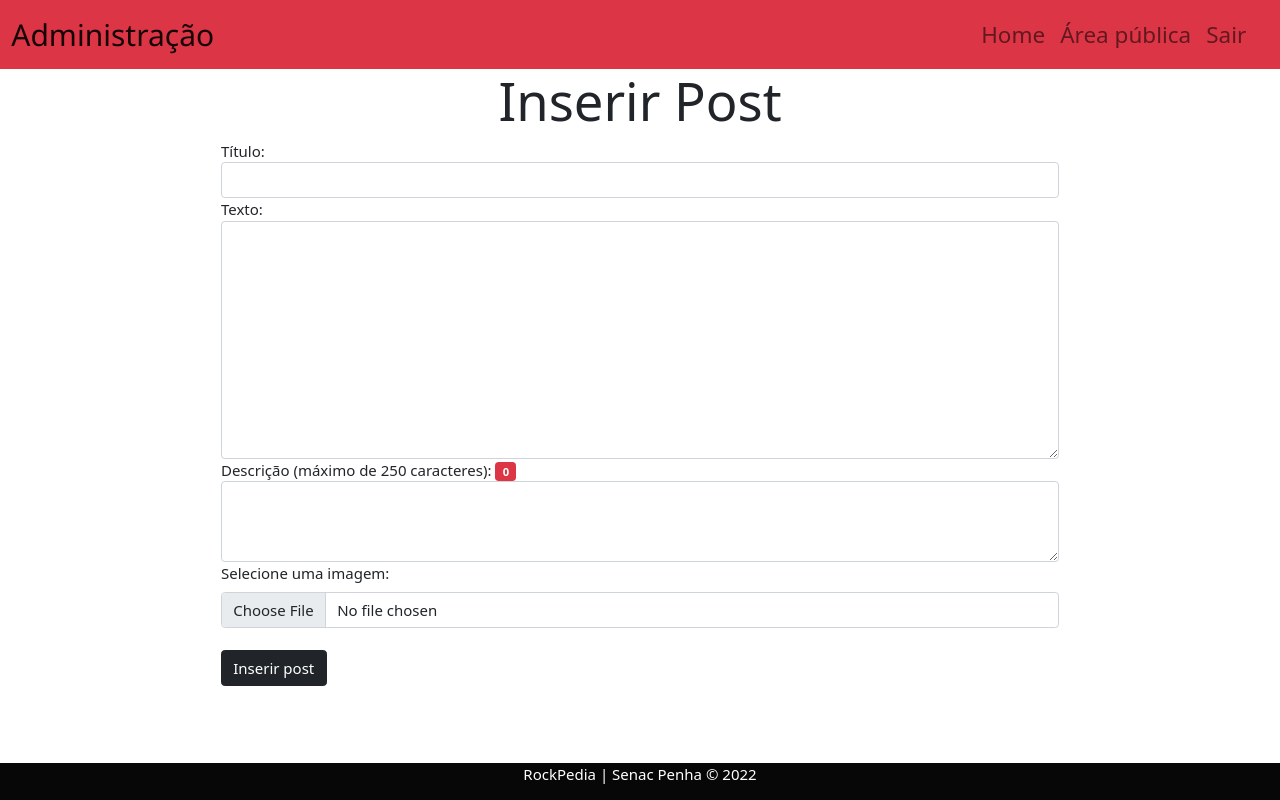
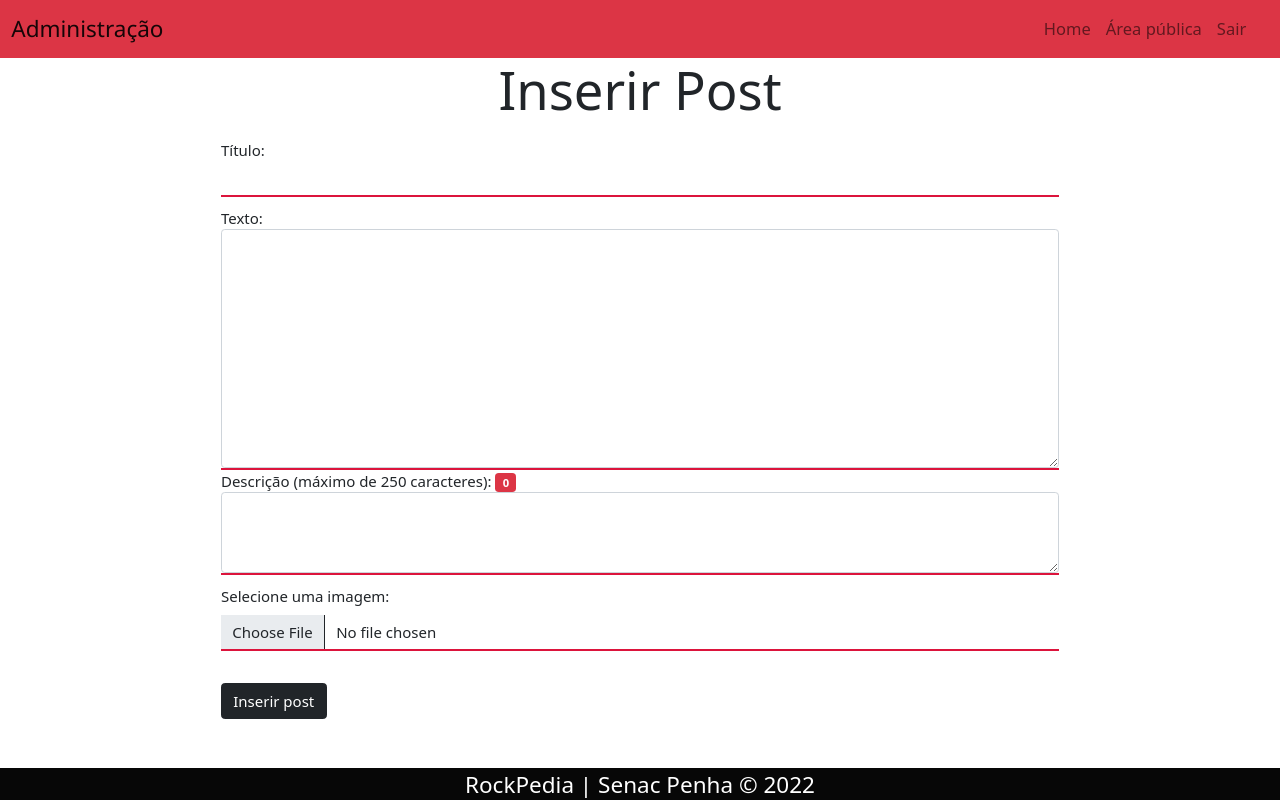
Before and after one commit to thaissechetin/rockpedia_senac, a PHP site: page /admin/post-insere.php in a window 1280 px wide. Run offline with PHP 8.4, Linux system fonts and the light colour scheme; the visitor is signed in with stand-in values (Sample User, id 1); some libraries are stand-ins or nearby versions; some web fonts are replaced.

Commit message:
alterações na página de post-detalhe e formulários

```diff
--- a/admin/meu-perfil.php
+++ b/admin/meu-perfil.php
@@ -24,15 +24,15 @@ if (isset($_POST['atualizar'])) {
 <h2 class="text-center display-4">Atualizar meu perfil</h2>
 
 <form action="" method="post" id="form-atualizar" name="form-atualizar" class="mx-auto w-75">
-    <div class="form-group">
+    <div class="form-group label-float">
         <label for="nome">Nome:</label>
         <input class="form-control" value="<?= $usuario['nome'] ?>" required type="text" id="nome" name="nome" placeholder="Nome (obrigatório)">
     </div>
-    <div class="form-group">
+    <div class="form-group label-float">
         <label for="email">E-mail:</label>
         <input class="form-control" value="<?= $usuario['email'] ?>" required type="email" id="email" name="email" placeholder="E-mail (obrigatório)">
     </div>
-    <div class="form-group">
+    <div class="form-group label-float">
         <label for="senha">Senha</label>
         <i class="fa-solid fa-eye senha1"></i>
         <input class="form-control" type="password" id="senha" name="senha" placeholder="Preencha apenas se for alterar">
--- a/admin/post-insere.php
+++ b/admin/post-insere.php
@@ -20,23 +20,23 @@ if (isset($_POST['inserir'])) {
 <!-- adicionamos o atributo enctype para habilitar o suporte de envio de arquivos via formulário -->
 <form enctype="multipart/form-data" class="mx-auto w-75" action="" method="post" id="form-inserir" name="form-inserir">
 
-    <div class="form-group">
+    <div class="form-group label-float">
         <label for="titulo">Título:</label>
         <input class="form-control" required type="text" id="titulo" name="titulo">
     </div>
 
-    <div class="form-group">
+    <div class="form-group textos">
         <label for="texto">Texto:</label>
-        <textarea class="form-control" required name="texto" id="texto" cols="50" rows="10"></textarea>
+        <textarea class="form-control" required name="texto" id="texto" cols="30" rows="10"></textarea>
     </div>
 
-    <div class="form-group">
+    <div class="form-group textos">
         <label for="descricao">Descrição (máximo de 250 caracteres):</label>
         <span id="maximo" class="badge bg-danger">0</span>
-        <textarea class="form-control" required name="descricao" id="descricao" cols="50" rows="3" maxlength="250"></textarea>
+        <textarea class="form-control" required name="descricao" id="descricao" cols="30" rows="3" maxlength="250"></textarea>
     </div>
 
-    <div class="form-group">
+    <div class="form-group label-float">
         <label for="imagem" class="form-label">Selecione uma imagem:</label>
         <input required class="form-control" type="file" id="imagem" name="imagem" accept="image/png, image/jpeg, image/gif, image/svg+xml">
     </div>
--- a/style.css
+++ b/css/style.css
@@ -3,6 +3,8 @@
 
 *, *::after, *::before {
     box-sizing: border-box;
+    margin: 0;
+    padding: 0;
 }
 
 html {
@@ -15,12 +17,13 @@ header {
 }
 
 main {
-    margin-bottom: 35px;
+    padding-bottom: 35px;
 }
 
 footer {
     background-color: #070707;
     color: #fff;
+    height: 4vh;
 }
 
 p {
@@ -29,11 +32,11 @@ p {
 
 .logo {
     font-family: 'New Rocker', 'Segoe UI', Tahoma, Geneva, Verdana, sans-serif;
-    font-size: 2rem;
+    font-size: 1.5rem;
 }
 
 .nav-link {
-    font-size: 1.5rem;
+    font-size: 1.1rem;
 }
 
 .pcd {
@@ -63,7 +66,7 @@ button {
 }
 
 .limitador {
-    margin-top: 105px;
+    margin-top: 13vh;
 }
 
 .conteudo {
@@ -106,3 +109,38 @@ button {
     word-spacing: 5px;
     line-height: 28px;
 }
+
+.label-float input, .form-select {
+    border: 0;
+    border-bottom: 2px solid crimson;
+    border-radius: 0;
+}
+
+.label-float {
+    position: relative;
+    padding: 10px 0px;
+}
+
+.textos {
+    border-bottom: 2px solid crimson;
+    border-radius: 0;
+}
+
+.fa-eye {
+    position: absolute;
+    top: 43px;
+    right: 10px;
+    cursor: pointer;
+    color: #070707;
+    padding: 0px 20px;
+}
+
+.card-body {
+    background-color: #070707;
+    color: #fff;
+}
+
+.contraste {
+    background-color: #fff;
+    color: #070707;
+}
--- a/includes/footer-admin.php
+++ b/includes/footer-admin.php
@@ -1,6 +1,6 @@
 </main>
 <footer class="fixed-bottom">
-    <p class="text-center">RockPedia | Senac Penha &copy; 2022</p>
+    <p class="text-center lead">RockPedia | Senac Penha &copy; 2022</p>
 </footer>
 <!-- bootstrap js -->
 <script src="https://cdn.jsdelivr.net/npm/bootstrap@5.1.3/dist/js/bootstrap.bundle.min.js" integrity="sha384-ka7Sk0Gln4gmtz2MlQnikT1wXgYsOg+OMhuP+IlRH9sENBO0LRn5q+8nbTov4+1p" crossorigin="anonymous"></script>
--- a/includes/header-admin.php
+++ b/includes/header-admin.php
@@ -22,7 +22,7 @@ $pagina = basename($_SERVER['PHP_SELF']);
     <!-- Font Awesome -->
     <link rel="stylesheet" href="https://cdnjs.cloudflare.com/ajax/libs/font-awesome/6.1.1/css/all.min.css" integrity="sha512-KfkfwYDsLkIlwQp6LFnl8zNdLGxu9YAA1QvwINks4PhcElQSvqcyVLLD9aMhXd13uQjoXtEKNosOWaZqXgel0g==" crossorigin="anonymous" referrerpolicy="no-referrer" />
     <!-- nosso CSS -->
-    <link rel="stylesheet" href="../style.css">
+    <link rel="stylesheet" href="../css/style.css">
 </head>
 
 <body>
--- a/includes/header.php
+++ b/includes/header.php
@@ -3,6 +3,7 @@ ob_start();
 $pagina = basename($_SERVER['PHP_SELF']);
 switch($pagina) {
     case 'index.php': $titulo = "Home | RockPedia"; break;
+    case 'post-detalhe.php': $titulo = "Post | RockPedia"; break;
     default: $titulo = "Login | RockPedia"; break;
 }
 ?>
@@ -22,12 +23,12 @@ switch($pagina) {
     <!-- Font Awesome -->
     <link rel="stylesheet" href="https://cdnjs.cloudflare.com/ajax/libs/font-awesome/6.1.1/css/all.min.css" integrity="sha512-KfkfwYDsLkIlwQp6LFnl8zNdLGxu9YAA1QvwINks4PhcElQSvqcyVLLD9aMhXd13uQjoXtEKNosOWaZqXgel0g==" crossorigin="anonymous" referrerpolicy="no-referrer" />
     <!-- nosso CSS -->
-    <link rel="stylesheet" href="style.css">
+    <link rel="stylesheet" href="css/style.css">
 </head>
 
 <body>
     <header class="stick fixed-top">
-    <?php if ($pagina == 'index.php') { ?>
+    <?php if ($pagina = 'index.php' && 'post-detalhe.php') { ?>
         <div class="pcd">
             <button class="btn-pcd" title="Contraste"><i class="fa-solid fa-circle-half-stroke"></i></button>
             <button class="btn-pcd" id="aumentar" title="Aumentar fonte">A +</button>
--- a/includes/outras-materias.php
+++ b/includes/outras-materias.php
@@ -10,7 +10,7 @@ $posts = lerTodosOsPosts($conexao);
                 <div class="card-body d-flex flex-column">
                     <h5 class="card-title"><?= $post['titulo'] ?></h5>
                     <p class="card-text"><?= $post['descricao'] ?></p>
-                    <a href="post-detalhe.php?id=<?= $post['id'] ?>" class="btn btn-outline-dark mt-auto">Ler mais!</a>
+                    <a href="post-detalhe.php?id=<?= $post['id'] ?>" class="btn btn-danger mt-auto">Ler mais!</a>
                 </div>
             </div>
         </div>
--- a/js/evento.js
+++ b/js/evento.js
@@ -1,7 +1,12 @@
 const btn = document.querySelector(".btn-pcd");
 const pagina = document.querySelector("main");
+const card = document.querySelector(".card-body");
 
 // Evento de click para ativar e desativar
 btn.addEventListener("click", function(){
     pagina.classList.toggle("modo-contraste");
 });
+
+btn.addEventListener("click", function(){
+    card.classList.toggle("contraste");
+});
```
Also changed, not shown: admin/usuario-atualiza.php (+7 -12 lines), admin/usuario-insere.php (+4 -4 lines), login.php (+11 -12 lines), post-detalhe.php (+4 -6 lines), tentar incluir.md (+3 -0 lines), imagens/Black_Sabbath_creativec.jpg (added).
